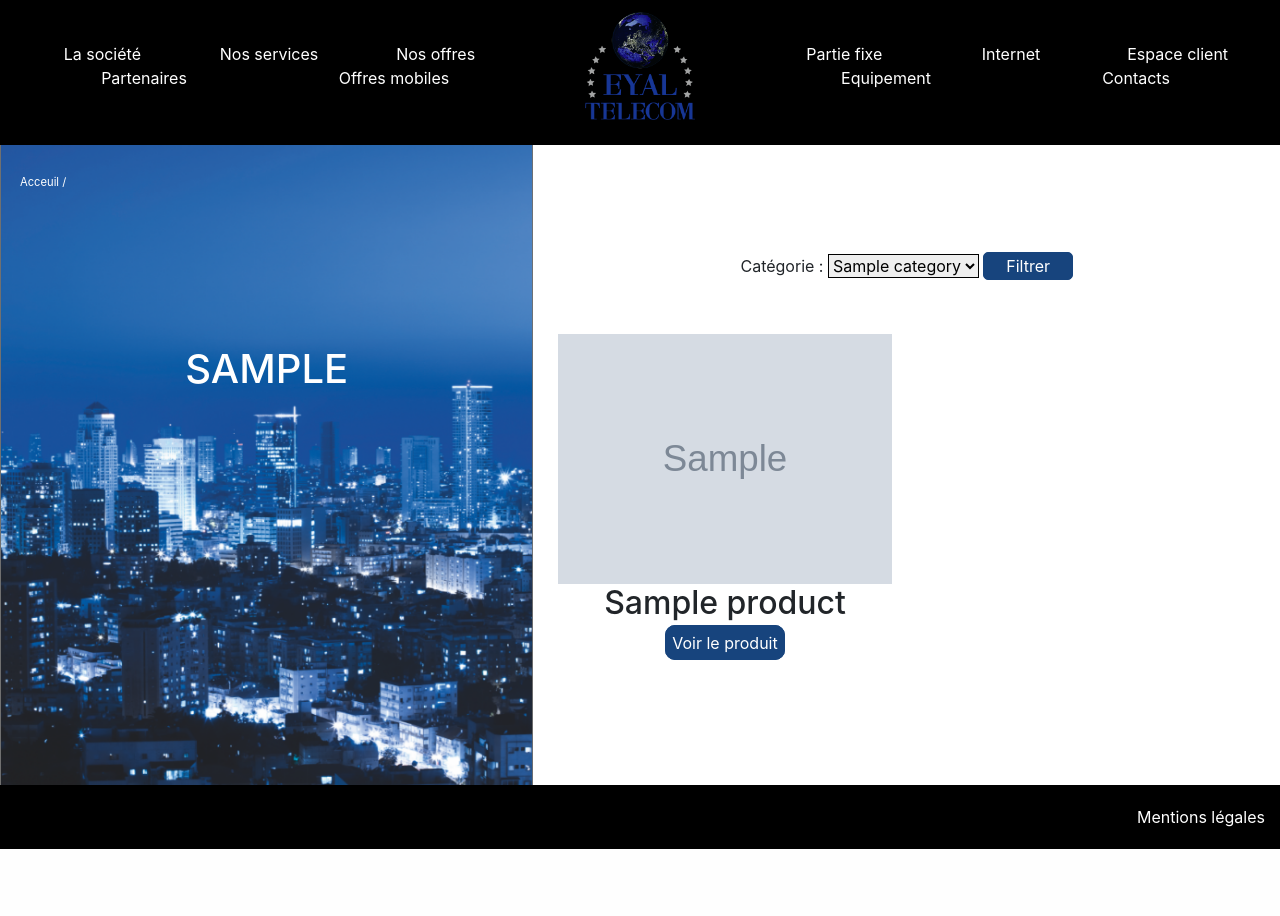
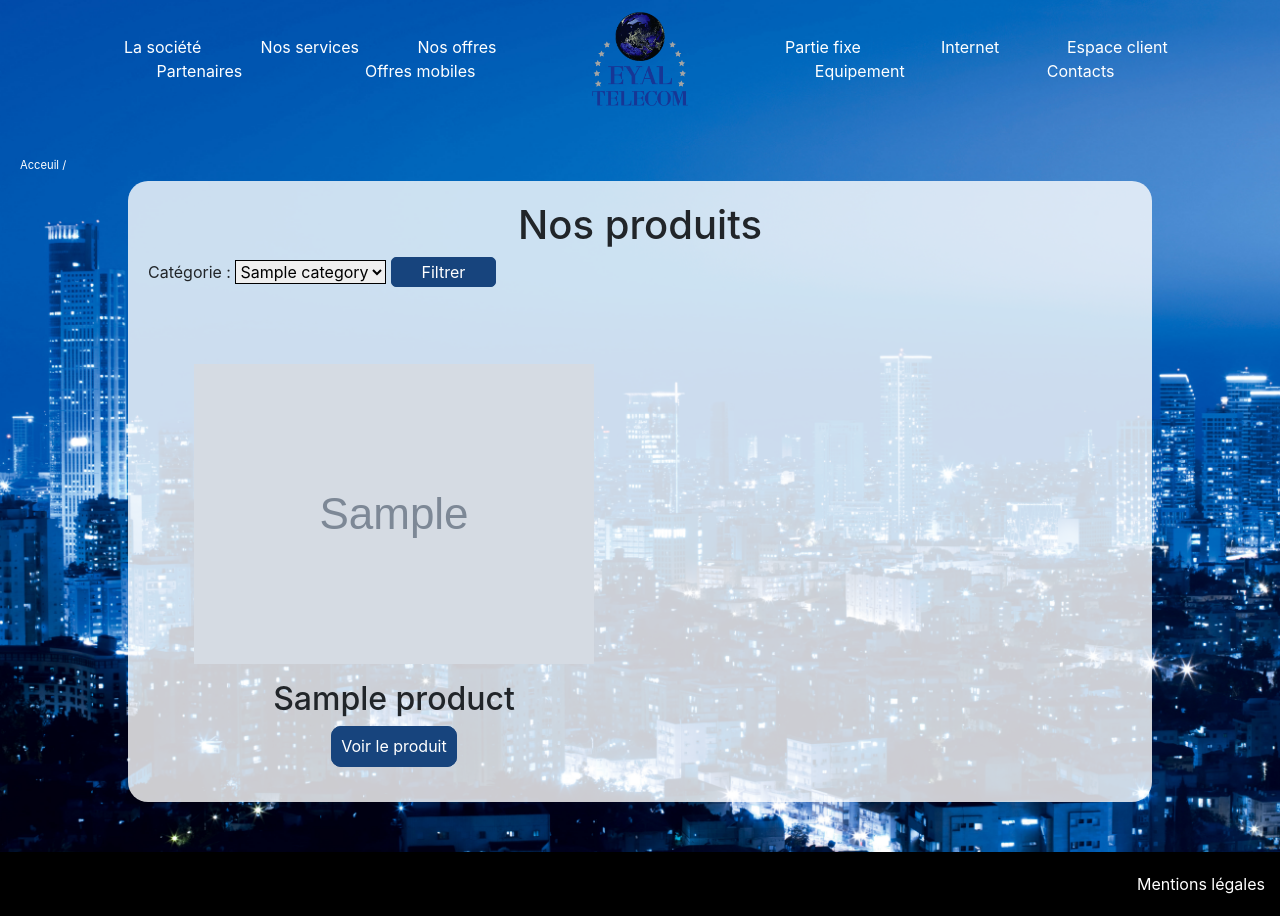
Before and after one commit to Hery-DOM/eyacomm, a Symfony app: template templates/front-office/every_products.html.twig in a window 1280 px wide. Before the commit the page ends 849 px from the top, so only its background shows below. Run offline with Twig, Linux system fonts and the light colour scheme; the template is opened without the code that fills it: most values are stand-ins (such as "Sample title", 1, 10 or a date in 2020); grey boxes marked "Sample" are stand-in pictures; some libraries are stand-ins or nearby versions.

Commit message:
correction : bases and page's design in front-office

```diff
--- a/templates/front-office/bases/base.html.twig
+++ b/templates/front-office/bases/base.html.twig
@@ -37,7 +37,7 @@
                         <li class="col-4"><a href="{{ path('membership') }}">Espace client</a></li>
                     </div>
                     <div class="row mx-0">
-                        <li class="col-6"><a href="{{ path('page_context',{'context':'equipement'}) }}">Equipement</a></li>
+                        <li><a href="{{ path('equipement') }}">Equipement</a></li>
                         <li class="col-6"><a href="{{ path('contact') }}">Contacts</a></li>
                     </div>
                 </div>
@@ -68,7 +68,7 @@
                 <li><a href="{{ path('page_context',{'context':'offres-mobiles'}) }}">Offres mobiles</a></li>
                 <li><a href="{{ path('page_context',{'context':'partie-fixe'}) }}">Partie fixe</a></li>
                 <li><a href="{{ path('page_context',{'context':'internet'}) }}">Internet</a></li>
-                <li><a href="{{ path('page_context',{'context':'equipement'}) }}">Equipement</a></li>
+                <li><a href="{{ path('equipement') }}">Equipement</a></li>
                 <li><a href="{{ path('page_context',{'context':'partenaires'}) }}">Partenaires</a></li>
                 <li><a href="{{ path('contact') }}">Contacts</a></li>
                 <li><a href="{{ path('membership') }}">Espace client</a></li>
--- a/templates/front-office/bases/base2.html.twig
+++ b/templates/front-office/bases/base2.html.twig
@@ -37,7 +37,7 @@
                         <li class="col-4"><a href="{{ path('membership') }}">Espace client</a></li>
                     </div>
                     <div class="row mx-0">
-                        <li class="col-6"><a href="{{ path('page_context',{'context':'equipement'}) }}">Equipement</a></li>
+                        <li><a href="{{ path('equipement') }}">Equipement</a></li>
                         <li class="col-6"><a href="{{ path('contact') }}">Contacts</a></li>
                     </div>
                 </div>
@@ -68,7 +68,7 @@
                 <li><a href="{{ path('page_context',{'context':'offres-mobiles'}) }}">Offres mobiles</a></li>
                 <li><a href="{{ path('page_context',{'context':'partie-fixe'}) }}">Partie fixe</a></li>
                 <li><a href="{{ path('page_context',{'context':'internet'}) }}">Internet</a></li>
-                <li><a href="{{ path('page_context',{'context':'equipement'}) }}">Equipement</a></li>
+                <li><a href="{{ path('equipement') }}">Equipement</a></li>
                 <li><a href="{{ path('page_context',{'context':'partenaires'}) }}">Partenaires</a></li>
                 <li><a href="{{ path('contact') }}">Contacts</a></li>
                 <li><a href="{{ path('membership') }}">Espace client</a></li>
--- a/templates/front-office/bases/base3.html.twig
+++ b/templates/front-office/bases/base3.html.twig
@@ -37,7 +37,7 @@
                     <li class="col-4"><a href="{{ path('membership') }}">Espace client</a></li>
                 </div>
                 <div class="row mx-0">
-                    <li class="col-6"><a href="{{ path('page_context',{'context':'equipement'}) }}">Equipement</a></li>
+                    <li class="col-6"><a href="{{ path('equipement') }}">Equipement</a></li>
                     <li class="col-6"><a href="{{ path('contact') }}">Contacts</a></li>
                 </div>
             </div>
@@ -68,7 +68,7 @@
             <li><a href="{{ path('page_context',{'context':'offres-mobiles'}) }}">Offres mobiles</a></li>
             <li><a href="{{ path('page_context',{'context':'partie-fixe'}) }}">Partie fixe</a></li>
             <li><a href="{{ path('page_context',{'context':'internet'}) }}">Internet</a></li>
-            <li><a href="{{ path('page_context',{'context':'equipement'}) }}">Equipement</a></li>
+            <li><a href="{{ path('equipement') }}">Equipement</a></li>
             <li><a href="{{ path('page_context',{'context':'partenaires'}) }}">Partenaires</a></li>
             <li><a href="{{ path('contact') }}">Contacts</a></li>
             <li><a href="{{ path('membership') }}">Espace client</a></li>
@@ -77,7 +77,7 @@
     <p class="base-thread d-none d-md-block">Acceuil / {{ thread }}</p>
 
 </header>
-<main class="container-fluid px-0">
+<main class="container-fluid px-0 base3-main">
     {% block content %}
     {% endblock %}
 </main>
--- a/templates/front-office/contact.html.twig
+++ b/templates/front-office/contact.html.twig
@@ -2,7 +2,7 @@
 
 {% block content %}
 
-    <section class="contact-container">
+    <section class="base3-container">
         <h1 class="contact-h1">Contactez<span class="d-none d-md-inline-block">-</span><span
                     class="d-block d-md-inline">nous</span></h1>
 
--- a/templates/front-office/every_products.html.twig
+++ b/templates/front-office/every_products.html.twig
@@ -1,10 +1,9 @@
-{% extends 'front-office/bases/base.html.twig' %}
+{% extends 'front-office/bases/base3.html.twig' %}
 
-{% block title %}
-    <h1>{{ currentCategory }}</h1>
-{% endblock %}
 
 {% block content %}
+    <div class="base3-container">
+        <h1>Nos produits</h1>
         <form action="#" method="GET" class="mb-5">
             <label for="category">Catégorie : </label>
             <select name="category" id="category">
@@ -20,13 +19,13 @@
         </form>
 
         <div class="products-container container">
-        <div class="row">
+            <div class="row text-center">
                 {% for product in products %}
-                <div class="product-one col-12 col-md-6 mb-4">
+                    <div class="product-one col-12 col-md-6 my-4">
                         <div class="product-img-box">
                             <img src="{{ asset('assets/img/') }}{{ product.picture }}" alt="{{ product.name }}" class="img-fluid">
                         </div>
-                    <h2>{{ product.name }}</h2>
+                        <h2 class="my-3">{{ product.name }}</h2>
                         <a href="{{ path('equipement_product',{'product':product.name}) }}" class="product-link-one">Voir le
                             produit</a>
                     </div>
@@ -35,6 +34,8 @@
             </div>
 
         </div>
+    </div>
+
 
 
 {% endblock %}
--- a/templates/front-office/membership.html.twig
+++ b/templates/front-office/membership.html.twig
@@ -1,10 +1,14 @@
 {% extends 'front-office/bases/base.html.twig' %}
 
 {% block title %}
-    <h1>Espace membre</h1>
+    <h1>Espace client</h1>
 {% endblock %}
 
 {% block content %}
+    <p class="text-right m-0 p-0">Connecté en tant que : {{ user.firstname }} {{ user.lastname }}</p>
+    <div class="text-right">
+        <a href="{{ path('fos_user_security_logout') }}" class="text-right m-0 p-0">Se déconnecter</a>
+    </div>
     <h1>Vos factures</h1>
     <section class="row mx-0 flex-wrap">
         {% for invoice in invoices|sort((a,b) => b.id <=> a.id) %}
--- a/templates/front-office/quote.html.twig
+++ b/templates/front-office/quote.html.twig
@@ -2,7 +2,7 @@
 
 {% block content %}
 
-    <section class="contact-container">
+    <section class="base3-container">
         <h1 class="contact-h1">Demandez<span class="d-none d-md-inline-block">-</span><span
                     class="d-block d-md-inline">un devis</span></h1>
         <p class="contact-p">Votre réponse sous 48 heures maximum</p>
```
Also changed, not shown: src/Controller/HomeController.php (+4 -3 lines), templates/front-office/about.html.twig (+10 -3 lines), templates/front-office/page.html.twig (+5 -5 lines), templates/front-office/product.html.twig (+9 -9 lines), templates/front-office/services.html.twig (+10 -7 lines), public/assets/CSS/front-office/_about.scss, public/assets/CSS/front-office/_base.scss, public/assets/CSS/front-office/_contact.scss, public/assets/CSS/styles.css, 1 other file. Lines whose indentation alone changed are shown as unchanged.
